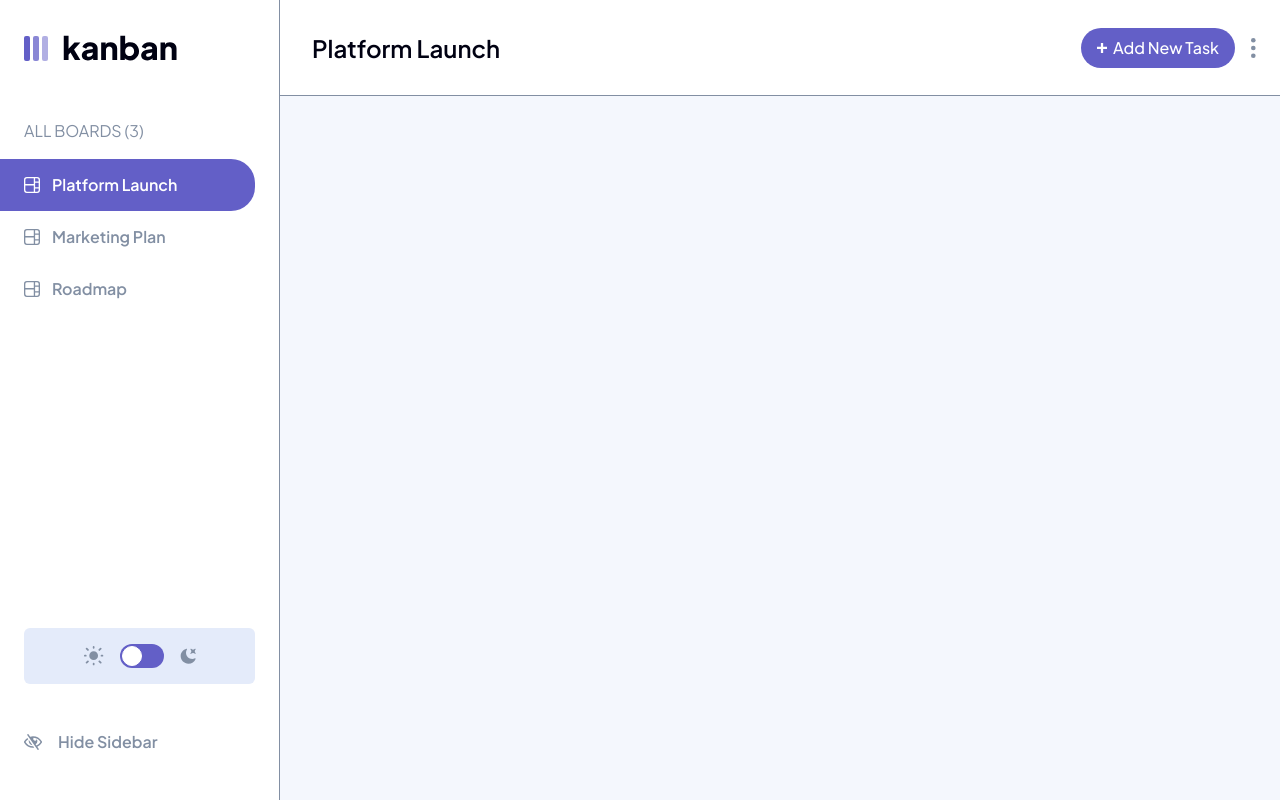
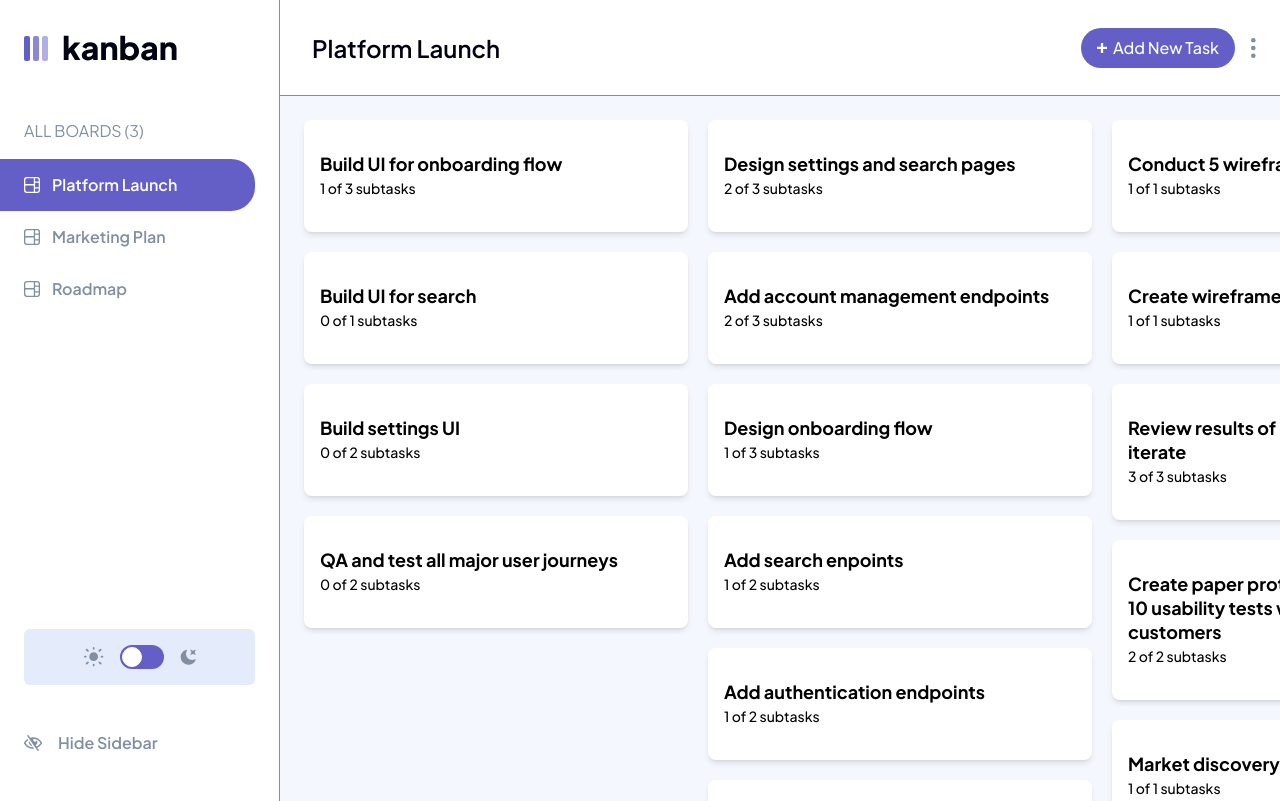
Before and after one commit to soewaiyanag/kanban-task-management-web-app, a Vue app: page / in a window 1280 px wide. Both pictures are taken after a click on the button 28 px from the left and 742 px from the top of the page. Built offline with nearby package versions, Linux system fonts and the light colour scheme.

Commit message:
Make the Columns Component scrollable

```diff
--- a/src/App.vue
+++ b/src/App.vue
@@ -5,7 +5,7 @@ import Columns from './components/Columns.vue';
 </script>
 
 <template>
-    <div class="bg-baby-blue transition-colors dark:bg-gunmetal">
+    <div class="relative bg-baby-blue transition-colors dark:bg-gunmetal">
         <Nav />
         <div class="grid grid-cols-1 md:grid-cols-[auto_1fr]">
             <Sidebar class="hidden md:flex" />
--- a/src/components/BoardMenu.vue
+++ b/src/components/BoardMenu.vue
@@ -1,7 +1,7 @@
 <script setup>
+import { storeToRefs } from 'pinia';
+import { useBoardStore } from '@/stores/board';
 import BoardIcon from './Icons/BoardIcon.vue';
-import { useBoardStore } from '@/stores/board';
-import { storeToRefs } from 'pinia';
 
 const { boardNames, currentBoardIndex } = storeToRefs(useBoardStore());
 </script>
--- a/src/components/Column.vue
+++ b/src/components/Column.vue
@@ -1,5 +1,10 @@
-<script setup></script>
+<script setup>
+import Task from './Task.vue';
+defineProps(['tasks']);
+</script>
 
 <template>
-    <div></div>
+    <div class="w-96 space-y-5">
+        <Task v-for="(task, index) in tasks" :key="index" :task />
+    </div>
 </template>
--- a/src/components/Columns.vue
+++ b/src/components/Columns.vue
@@ -1,8 +1,19 @@
 <script setup>
+import { storeToRefs } from 'pinia';
 import { useBoardStore } from '@/stores/board';
-const board = useBoardStore();
+import Column from './Column.vue';
+
+const { currentBoard } = storeToRefs(useBoardStore());
 </script>
 
 <template>
-    <div class=""></div>
+    <div
+        class="grid max-h-[calc(100vh-6rem+1px)] min-w-[calc(100vw-18rem)] max-w-[100vw] grid-flow-col justify-start gap-5 overflow-scroll p-6"
+    >
+        <Column
+            v-for="({ tasks }, index) in currentBoard.columns"
+            :key="index"
+            :tasks
+        />
+    </div>
 </template>
--- a/src/components/Sidebar.vue
+++ b/src/components/Sidebar.vue
@@ -24,9 +24,11 @@ const handleTransitionEnd = () => {
 </script>
 
 <template>
-    <div class="justify-content-center relative min-h-full max-w-fit">
+    <div
+        class="justify-content-center sticky top-[calc(100vh-6rem+1px)] min-h-[calc(100vh-6rem+1px)]"
+    >
         <div
-            class="-mt-px flex min-h-[calc(100vh-6rem+1px)] flex-col overflow-hidden border-r border-r-battleship-grey border-t-charcoal bg-white transition-all duration-300 dark:bg-charcoal"
+            class="-mt-px flex min-h-full flex-col overflow-hidden border-r border-r-battleship-grey border-t-charcoal bg-white transition-all duration-300 dark:bg-charcoal"
             :class="visible ? 'w-[17.5rem] px-6 opacity-100' : 'w-0 opacity-0'"
             @transitionend="handleTransitionEnd"
         >
--- a/src/components/Task.vue
+++ b/src/components/Task.vue
@@ -1,8 +1,15 @@
-<script setup></script>
+<script setup>
+defineProps(['task']);
+</script>
 
 <template>
-    <div class="rounded-lg bg-white px-4 py-6 shadow-md dark:bg-gunmetal">
-        <h2 class="heading-l">Placeholder</h2>
-        <span class="body-l">0 of 3 subtasks</span>
+    <div
+        class="w-full rounded-lg bg-white px-4 py-8 shadow-md dark:bg-gunmetal"
+    >
+        <h2 class="heading-l">{{ task.title }}</h2>
+        <span class="body-l"
+            >{{ task.subtasks.filter((t) => t.isCompleted).length }} of
+            {{ task.subtasks.length }} subtasks</span
+        >
     </div>
 </template>
```
